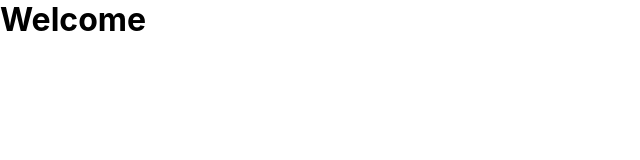
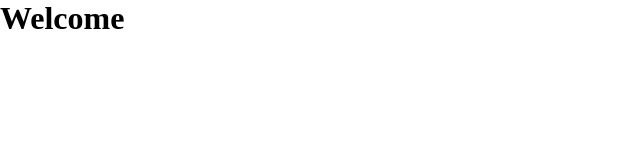
Before and after one commit to shahira-sadat/React-Capstone, a React (Create React App) app: page / in a window 1280 px wide. Shown: the top 160 px of the page, without its empty margins (0-640 px from the left). Built offline with nearby package versions, Linux system fonts and the light colour scheme.

Commit message:
Remove unnecessary files

```diff
--- a/src/index.css
+++ /dev/null
@@ -1,27 +0,0 @@
-body {
-  margin: 0;
-  font-family:
-    -apple-system,
-    BlinkMacSystemFont,
-    'Segoe UI',
-    'Roboto',
-    'Oxygen',
-    'Ubuntu',
-    'Cantarell',
-    'Fira Sans',
-    'Droid Sans',
-    'Helvetica Neue',
-    sans-serif;
-  -webkit-font-smoothing: antialiased;
-  -moz-osx-font-smoothing: grayscale;
-}
-
-code {
-  font-family:
-    source-code-pro,
-    Menlo,
-    Monaco,
-    Consolas,
-    'Courier New',
-    monospace;
-}
--- a/src/index.js
+++ b/src/index.js
@@ -1,6 +1,5 @@
 import React from 'react';
 import ReactDOM from 'react-dom/client';
-import './index.css';
 import App from './App';
 import reportWebVitals from './reportWebVitals';
 
```
Also changed, not shown: 1 other file (tests, documents, lock files or other folders).
